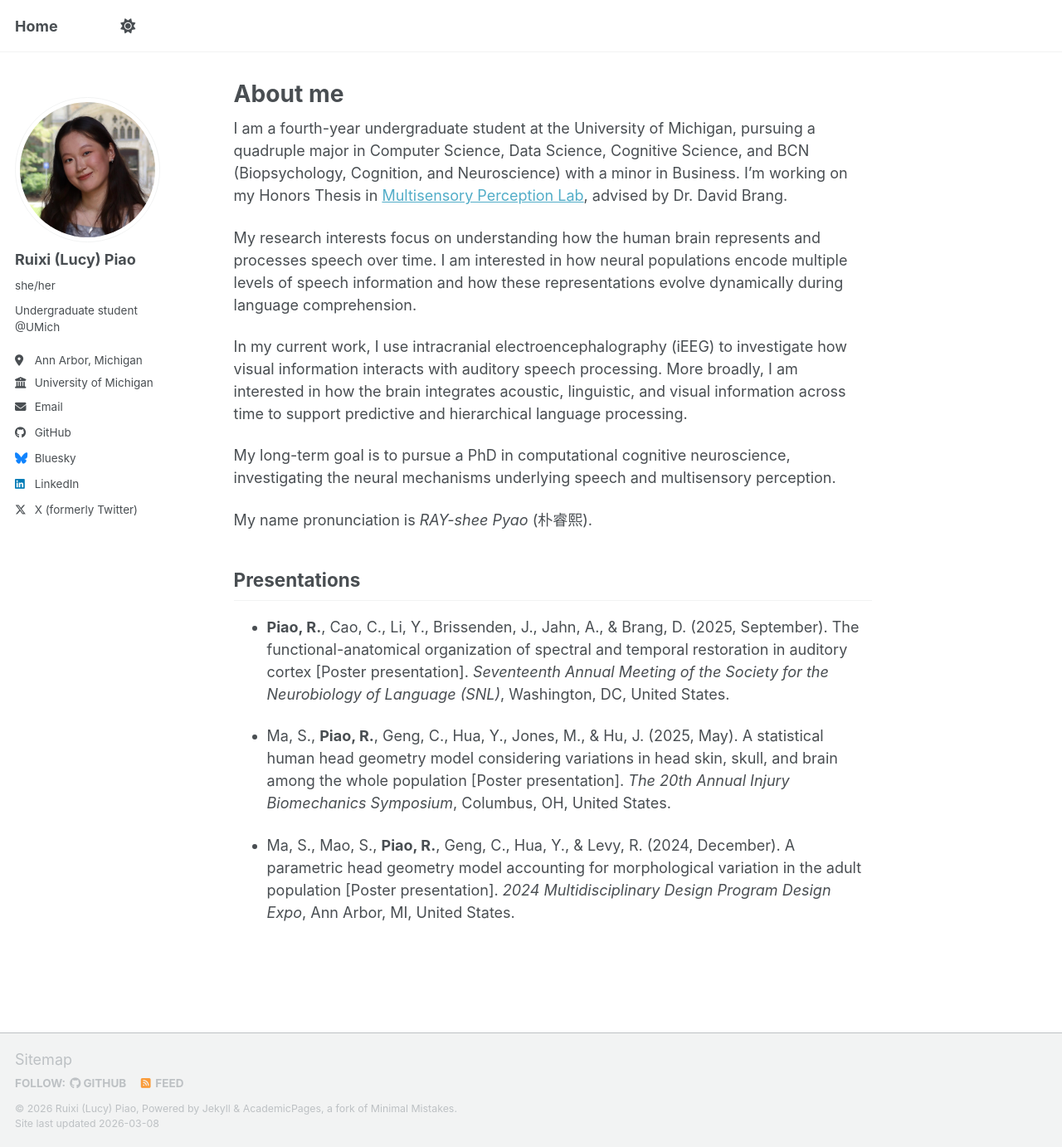
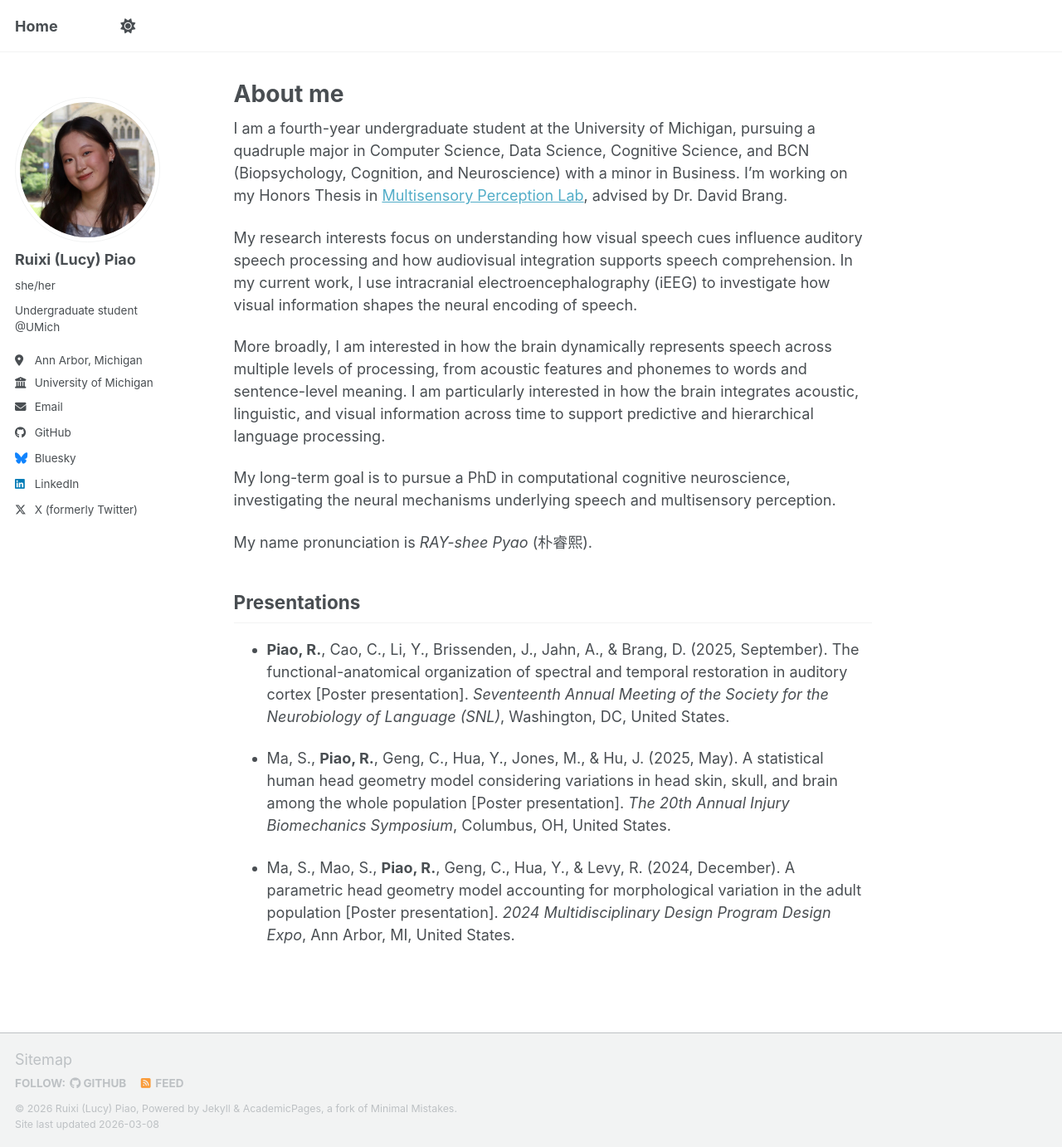
Before and after one commit to ruixip/ruixip.github.io, a Jekyll site: the page built from _pages/about.md, in a window 1280 px wide and 1382 px high. Shown: the whole window at 83% size. Built offline with Jekyll 4.4.1, drawn with Linux system fonts in a browser that asks for light colours; a script bundle is joined from its source files by our own code; library files that are not in the unit come from our copies.

```diff
--- a/_pages/about.md
+++ b/_pages/about.md
@@ -9,9 +9,9 @@ redirect_from:
 
 I am a fourth-year undergraduate student at the University of Michigan, pursuing a quadruple major in Computer Science, Data Science, Cognitive Science, and BCN (Biopsychology, Cognition, and Neuroscience) with a minor in Business. I'm working on my Honors Thesis in [Multisensory Perception Lab](https://sites.lsa.umich.edu/brang-lab/), advised by Dr. David Brang.
 
-My research interests focus on understanding how the human brain represents and processes speech over time. I am interested in how neural populations encode multiple levels of speech information and how these representations evolve dynamically during language comprehension.
+My research interests focus on understanding how visual speech cues influence auditory speech processing and how audiovisual integration supports speech comprehension. In my current work, I use intracranial electroencephalography (iEEG) to investigate how visual information shapes the neural encoding of speech.
 
-In my current work, I use intracranial electroencephalography (iEEG) to investigate how visual information interacts with auditory speech processing. More broadly, I am interested in how the brain integrates acoustic, linguistic, and visual information across time to support predictive and hierarchical language processing.
+More broadly, I am interested in how the brain dynamically represents speech across multiple levels of processing, from acoustic features and phonemes to words and sentence-level meaning. I am particularly interested in how the brain integrates acoustic, linguistic, and visual information across time to support predictive and hierarchical language processing.
 
 My long-term goal is to pursue a PhD in computational cognitive neuroscience, investigating the neural mechanisms underlying speech and multisensory perception.
 
```
Also changed, not shown: _pages/cns2026_poster.md (+6 -2 lines).
